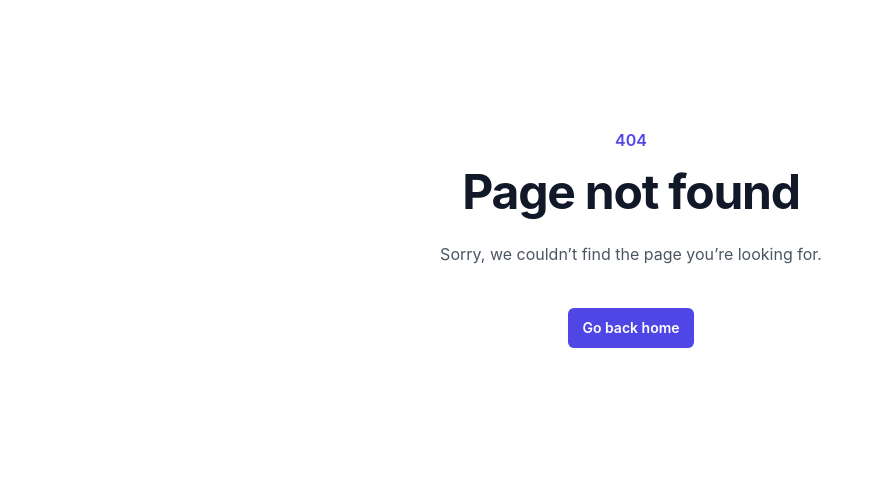
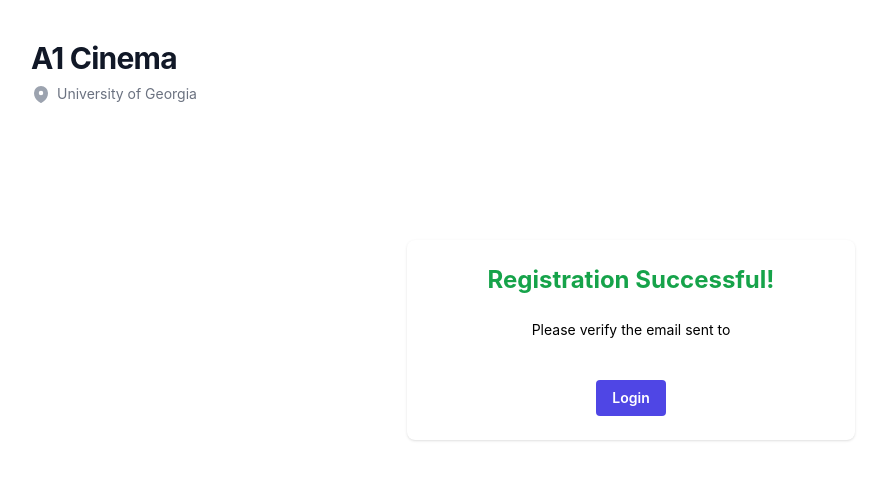
Before and after one commit to MatthewRJue/Software-Engineering-Project, a React (Create React App) app in the folder client/: page /registration-confirmation in a window 1280 px wide. Before the commit this address had no page. Shown: the top 480 px of the page, without its empty margins (9-895 px from the left). Built offline with nearby package versions, Linux system fonts and the light colour scheme.

Commit message:
Added Registration Confirmation Component

```diff
--- a/client/src/App.js
+++ b/client/src/App.js
@@ -14,6 +14,7 @@ import { useState } from 'react';
 import ManageMovies from './Components/ManageMovies';
 import EditMovie from "./Components/EditMovie";
 import PurchaseConfirmation from './Components/PurchaseConfirmation';
+import RegistrationConfirmation from './Components/RegistrationConfirmation';
 import { BrowserRouter as Router, Route, Routes } from 'react-router-dom';
 
 const movies = [
@@ -86,7 +87,7 @@ function App() {
   const [searchFilter, setSearchFilter] = useState("")
 
   const [displayedMovies, setDisplayedMovies] = useState(movies)
-  const [userStatus, setUserStatus] = useState("Admin")
+  const [userStatus, setUserStatus] = useState("Web")
 
   const filterMovies = (currentSearchFilter, currentCategoryFilter) => {
     var tempList = movies.filter(movie => {
@@ -133,6 +134,7 @@ function App() {
         } />
         <Route path="/login" element={<Login handleLogin={handleLoginAttempt}/>} />
         <Route path="/register" element={<Register />} />
+        <Route path="/registration-confirmation" element={<RegistrationConfirmation />} />
         <Route path="/select-showtime" element={<ShowtimeSelect />}/>
         <Route path="/select-seats" element={<SeatSelect />}/>
         <Route path="/select-tickets" element={<TicketSelect />}/>
--- a/client/src/Components/Register.js
+++ b/client/src/Components/Register.js
@@ -6,12 +6,21 @@ export default function Register() {
   const [showBillingAddress, setShowBillingAddress] = useState(false);
   const [password, setPassword] = useState('');
   const [confirmPassword, setConfirmPassword] = useState('');
+  const [email, setEmail] = useState('');
   const navigate = useNavigate();
 
   // Function to determine if the border should be green or red for confirmPassword
   const getPasswordInputClassName = () => {
     if (!confirmPassword) return "block w-full rounded-md border-0 py-1.5 text-gray-900 shadow-sm ring-1 ring-inset ring-gray-300 placeholder:text-gray-400 focus:ring-2 focus:ring-inset focus:ring-indigo-600 sm:text-sm sm:leading-6"; // initial class
     return password === confirmPassword ? "block w-full rounded-md border-green-500 py-1.5 text-gray-900 shadow-sm ring-1 ring-inset ring-gray-300 placeholder:text-gray-400 focus:ring-inset focus:ring-indigo-600 sm:text-sm sm:leading-6" : "block w-full rounded-md border-red-500 py-1.5 text-gray-900 shadow-sm ring-1 ring-inset ring-gray-300 placeholder:text-gray-400 focus:ring-inset focus:ring-indigo-600 sm:text-sm sm:leading-6";
+  };
+
+  const handleSubmit = (e) => {
+    e.preventDefault();
+    // Perform registration logic here
+
+    // Navigate to RegistrationConfirmation with email in state
+    navigate('/registration-confirmation', { state: { email } });
   };
 
   // Function to render the address form
@@ -109,7 +118,7 @@ export default function Register() {
       <div className="w-full max-w-3xl p-8 space-y-8 bg-white shadow-lg rounded-xl">
         <div className="flex min-h-full flex-1 flex-col justify-center px-6 py-6 lg:px-8">
           <div className="sm:mx-auto sm:w-full sm:max-w-3xl">
-            <form className="space-y-6" action="#" method="POST">
+            <form className="space-y-6" action="#" method="POST" onSubmit={handleSubmit}>
               <div className="space-y-12">
                 <div className="border-b border-gray-900/10 pb-12">
                   <h2 className="text-2xl font-semibold leading-7 text-gray-900">Register</h2>
@@ -175,6 +184,8 @@ export default function Register() {
                           name="email"
                           type="email"
                           autoComplete="email"
+                          value={email}
+                          onChange={(e) => setEmail(e.target.value)}
                           className="block w-7/12 rounded-md border-0 py-1.5 text-gray-900 shadow-sm ring-1 ring-inset ring-gray-300 placeholder:text-gray-400 focus:ring-2 focus:ring-inset focus:ring-indigo-600 sm:text-sm sm:leading-6"
                         />
                       </div>
@@ -263,12 +274,13 @@ export default function Register() {
                         <option>Mastercard</option>
                         <option>VISA</option>
                         <option>American Express</option>
+                        <option>Discover</option>
                       </select>
                     </div>
                   </div>
 
                   <div>
-                    <label htmlFor="cardName" className="block text-sm font-medium text-gray-700">Name on Card</label>
+                    <label htmlFor="cardName" className="block text-sm font-medium mt-10 text-gray-700">Name on Card</label>
                     <input type="text" id="cardName" name="cardName" required className="mt-1 block w-8/12 border border-gray-300 rounded-md shadow-sm py-2 px-3 focus:outline-none focus:ring-indigo-500 focus:border-indigo-500 sm:text-sm"/>
                   </div>
 
@@ -330,6 +342,7 @@ export default function Register() {
                   <button
                     type="submit"
                     className="rounded-md bg-indigo-600 px-3 py-2 text-sm font-semibold text-white shadow-sm hover:bg-indigo-500 focus-visible:outline focus-visible:outline-2 focus-visible:outline-offset-2 focus-visible:outline-indigo-600"
+                    onClick={handleSubmit}
                   >
                     Save
                   </button>
--- /dev/null
+++ b/client/src/Components/RegistrationConfirmation.js
@@ -0,0 +1,27 @@
+import React from 'react';
+import Navbar from './Navbar';
+import { useLocation, useNavigate } from 'react-router-dom';
+
+const RegistrationConfirmation = () => {
+    const location = useLocation();
+    const navigate = useNavigate();
+    // Assuming email is passed in location.state
+    const { email } = location.state || {};
+
+    return (
+        <>
+            <Navbar />
+            <div className="flex flex-col items-center justify-center mt-20 p-4">
+                <div className="bg-white rounded-lg shadow p-6 max-w-md w-full">
+                    <h2 className="text-2xl font-bold text-center text-green-600 mb-6">Registration Successful!</h2>
+                    <p className="text-center text-sm font-normal">Please verify the email sent to <span className="font-semibold">{email}</span></p>
+                    <div className="flex justify-center mt-10 text-sm">
+                        <button className="bg-indigo-600 hover:bg-indigo-500 text-white font-semibold py-2 px-4 rounded" onClick={() => navigate('/Login')}>Login</button>
+                    </div>
+                </div>
+            </div>
+        </>
+    );
+};
+
+export default RegistrationConfirmation;
```
